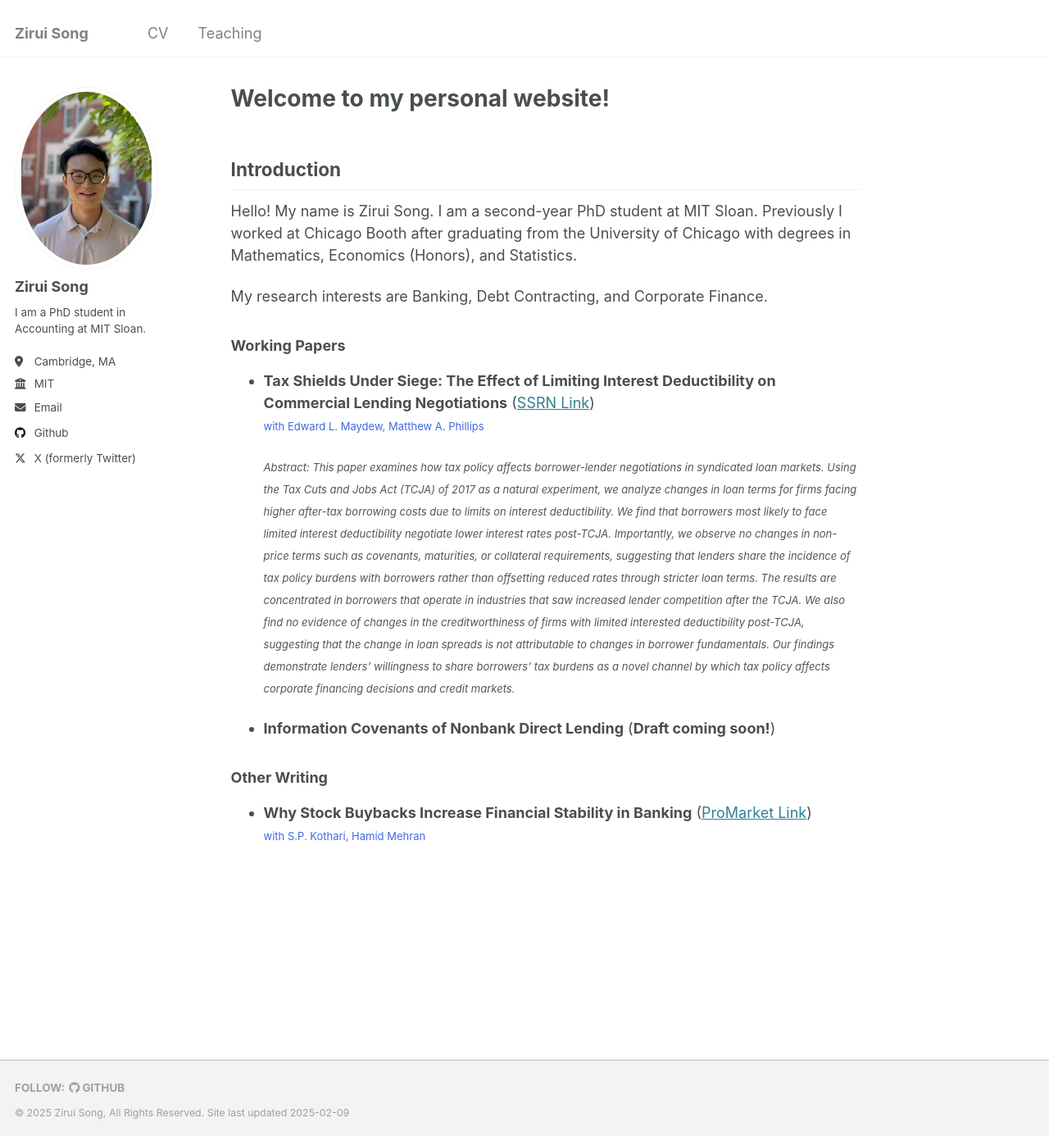
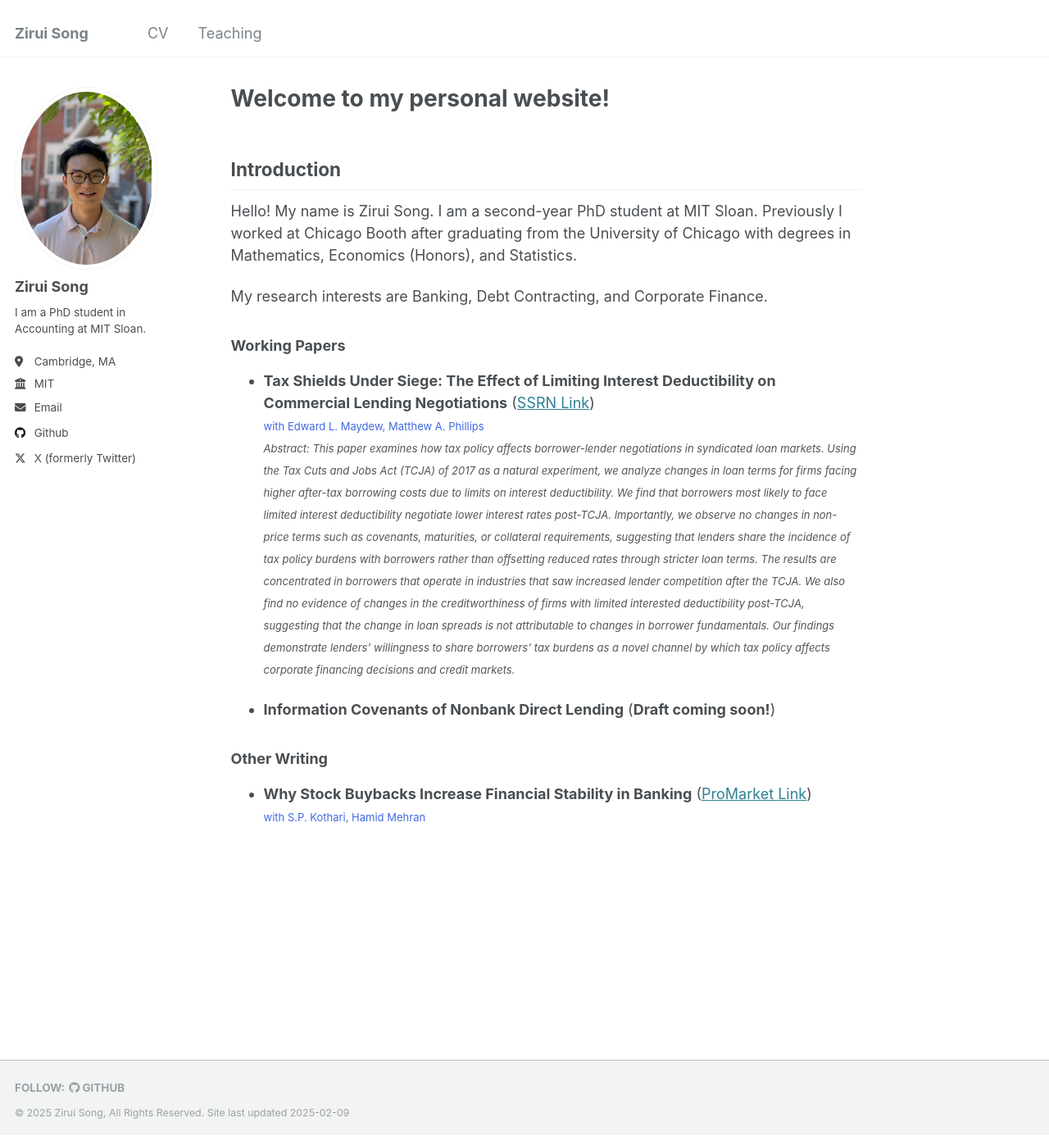
Before and after one commit to zirui-song/zirui-song.github.io, a Jekyll site: the page built from _pages/about.md, in a window 1280 px wide and 1386 px high. Shown: the whole window at 82% size. Built offline with Jekyll 4.4.1, drawn with Linux system fonts in a browser that asks for light colours.

Commit message:
Update about.md

```diff
--- a/_pages/about.md
+++ b/_pages/about.md
@@ -15,8 +15,7 @@ My research interests are Banking, Debt Contracting, and Corporate Finance.
 
 ### Working Papers
 - **Tax Shields Under Siege: The Effect of Limiting Interest Deductibility on Commercial Lending Negotiations** (<a href="https://ssrn.com/abstract=5123295" target="_blank" rel="noopener noreferrer">SSRN Link</a>)
-  <span style="font-size:small; color:royalblue;">with Edward L. Maydew, Matthew A. Phillips</span>
-
+  <span style="font-size:small; color:royalblue;">with Edward L. Maydew, Matthew A. Phillips</span><br>
   <span style="font-size:small; color:#555;">*Abstract: This paper examines how tax policy affects borrower-lender negotiations in syndicated loan markets. Using the Tax Cuts and Jobs Act (TCJA) of 2017 as a natural experiment, we analyze changes in loan terms for firms facing higher after-tax borrowing costs due to limits on interest deductibility. We find that borrowers most likely to face limited interest deductibility negotiate lower interest rates post-TCJA. Importantly, we observe no changes in non-price terms such as covenants, maturities, or collateral requirements, suggesting that lenders share the incidence of tax policy burdens with borrowers rather than offsetting reduced rates through stricter loan terms. The results are concentrated in borrowers that operate in industries that saw increased lender competition after the TCJA. We also find no evidence of changes in the creditworthiness of firms with limited interested deductibility post-TCJA, suggesting that the change in loan spreads is not attributable to changes in borrower fundamentals. Our findings demonstrate lenders’ willingness to share borrowers’ tax burdens as a novel channel by which tax policy affects corporate financing decisions and credit markets.*</span>
 
 - **Information Covenants of Nonbank Direct Lending** (**Draft coming soon!**)
```
